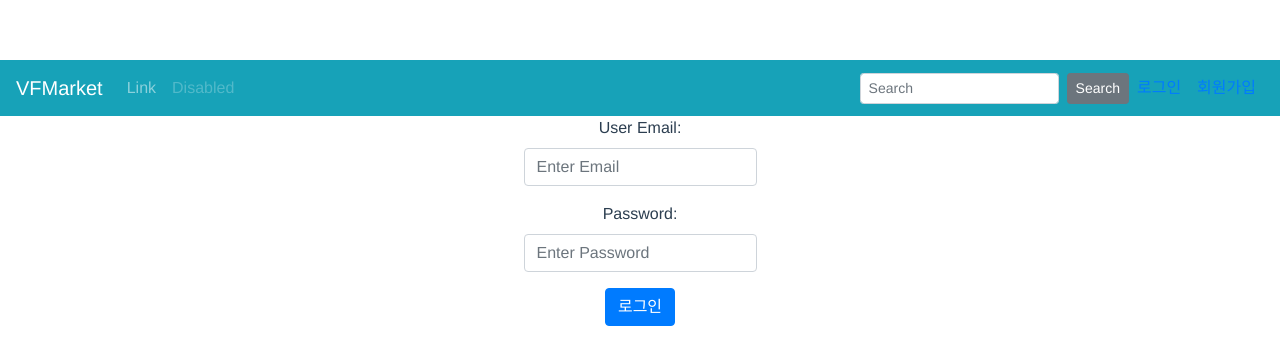
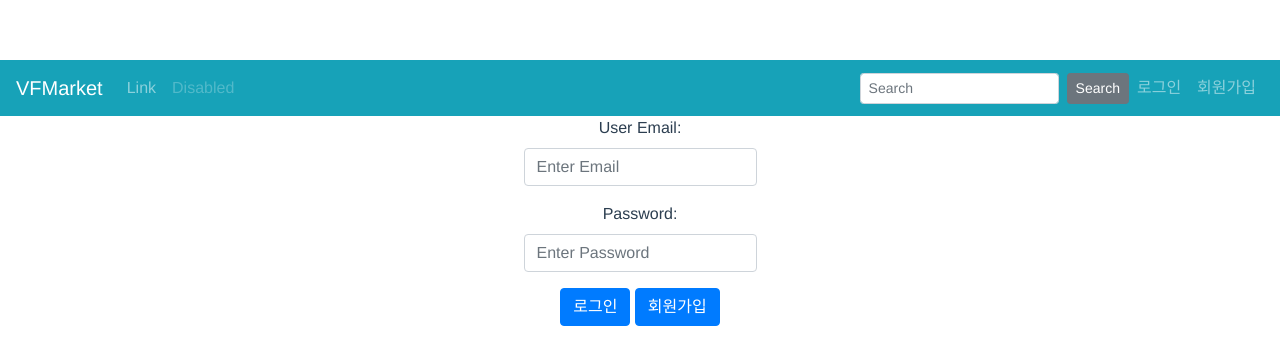
Before and after one commit to HyungLee507/SFTB_sc23, a Vue app in the folder vue-cli/: page /account/login in a window 1280 px wide. Shown: the top 364 px of the page. Built offline with nearby package versions, Linux system fonts and the light colour scheme.

Commit message:
router 이상현상 발견, 임시조치

```diff
--- a/vue-cli/src/App.vue
+++ b/vue-cli/src/App.vue
@@ -1,7 +1,8 @@
 <template>
   <div id="app">
     <HeaderNav/>
-    <router-view/>
+    <router-view :key="$route.fullPath"></router-view>
+
   </div>
 </template>
 
--- a/vue-cli/src/components/HeaderNav.vue
+++ b/vue-cli/src/components/HeaderNav.vue
@@ -19,12 +19,12 @@
           </b-nav-form>
 
 
-      <b-nav-item>
-        <router-link to="/account/login">로그인</router-link>
-      </b-nav-item>
-      <b-nav-item>
-        <router-link to="/account/join">회원가입</router-link>
-      </b-nav-item>
+
+            <b-nav-item href="/account/login">로그인</b-nav-item>
+
+
+            <b-nav-item href="/account/join">회원가입</b-nav-item>
+
 
 
 
--- a/vue-cli/src/components/LoginPage.vue
+++ b/vue-cli/src/components/LoginPage.vue
@@ -1,6 +1,6 @@
 <template>
   <div class="container d-flex justify-content-center">
-    <b-form @submit="submitForm" @reset="onReset" v-if="show">
+    <b-form @submit="submitForm" v-if="show">
       <b-form-group
         id="input-group-1"
         label="User Email:"
@@ -20,7 +20,7 @@
         <b-form-input type="password" v-model="form.password" id="input-2" aria-describedby="password-help-block" placeholder="Enter Password" required></b-form-input>
       </b-form-group>
 
-      <b-button type="submit" variant="primary">로그인</b-button>
+      <b-button type="submit" variant="primary">로그인</b-button> <b-button href="/account/join" variant="primary">회원가입</b-button>
 
       <!-- Error message display -->
       <div v-if="error" class="alert alert-danger">
@@ -32,7 +32,7 @@
 
 <script>
 import axios from 'axios';
-import router from 'vue-router';
+
 
 export default {
   data() {
@@ -50,13 +50,24 @@ export default {
       try {
         const response = await axios.post('/account/login', this.form);
 
-        if (response.status === 200) {
+        if (response.status == 200) {
           alert("로그인에 성공했습니다");
-          router.push('/');
+          //로그인 성공
+          //로그인 유지를 위한 토큰 생성
+          const token = response.headers['Authorization'];
+          localStorage.setItem('token',token);
+
+          //로그인 상태 업데이트
+          this.isLoggedIn = true;
+
         }
+        else{
+          alert("로그인에 실패했습니다!");
+        }
+
       } catch (error) {
-        // Handle the error and show an alert to the user
-        alert("로그인에 실패했습니다");
+
+        alert("로그인에 실패했습니다!");
         console.error(error);
       }
     },
--- a/vue-cli/src/main.js
+++ b/vue-cli/src/main.js
@@ -1,4 +1,5 @@
 import Vue from 'vue'
+import Router from 'vue-router';
 import { BootstrapVue, IconsPlugin } from 'bootstrap-vue'
 import 'bootstrap/dist/css/bootstrap.css'
 import 'bootstrap-vue/dist/bootstrap-vue.css'
@@ -8,7 +9,9 @@ import router from './router'
 
 Vue.use(BootstrapVue)
 Vue.use(IconsPlugin)
+Vue.use(Router);
 Vue.config.productionTip = false
+
 
 new Vue({
   router,
```
Also changed, not shown: vue-cli/src/router/index.js (+5 -2 lines). Lines whose indentation alone changed are shown as unchanged.
